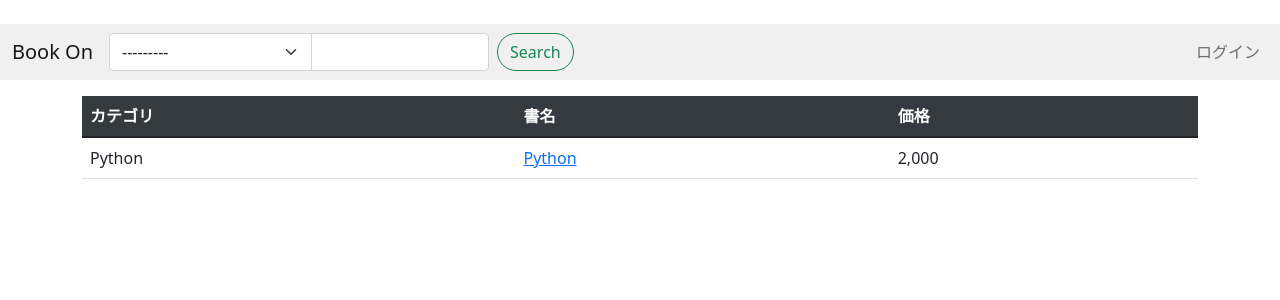
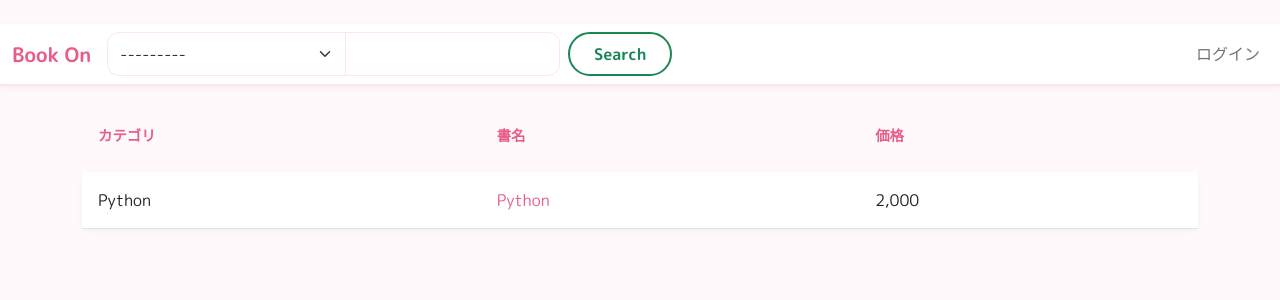
Before and after one commit to s84923/book-On, a Django app: page /search in a window 1280 px wide. Shown: the top 300 px of the page. Run offline with Django 4.2, Linux system fonts and the light colour scheme; data comes from the database, SQL or seed files in the repository; some libraries are stand-ins or nearby versions.

Commit message:
Update custom.css

```diff
--- a/onboro/static/onboro/css/custom.css
+++ b/onboro/static/onboro/css/custom.css
@@ -1,24 +1,140 @@
-.navbar-light {
-    background-color: #f0f0f0 !important;
+/*
+ * --- かわいいテーマ ---
+ * フォントと全体的なカラースキームを設定
+ */
+body {
+    font-family: 'M PLUS Rounded 1c', sans-serif;
+    background-color: #fff9fb; /* 全体の背景をほんのりピンクに */
+    color: #5b4c53; /* メインのテキストカラーを優しいブラウンに */
 }
 
-/* ボタンの角を丸くする */
-.btn {
-    border-radius: 20px;
+/* リンクの色とホバー効果 */
+a {
+    color: #e85d87; /* リンクの色を鮮やかなピンクに */
+    text-decoration: none;
+    transition: color 0.3s;
+}
+a:hover {
+    color: #d14a75;
+    text-decoration: underline;
 }
 
-/* テーブルのヘッダーの背景色と文字色を変更 */
-.table thead th {
-    background-color: #343a40;
-    color: #ffffff;
+/*
+ * --- ナビゲーションバー ---
+ */
+.navbar {
+    background-color: #ffffff !important;
+    border-bottom: 2px solid #fde4ec; /* 下部にピンクのライン */
+    box-shadow: 0 2px 8px rgba(0, 0, 0, 0.05); /* ほんのり影をつける */
+}
+.navbar-brand {
+    font-weight: 700; /* 太字 */
+    color: #e85d87 !important;
 }
 
-/* 書籍本文のスタイル */
+/*
+ * --- ボタン ---
+ */
+.btn {
+    border-radius: 50px; /* ボタンを角丸（ピル形状）に */
+    border-width: 2px;
+    font-weight: 700;
+    padding: 8px 24px;
+    transition: all 0.3s ease;
+}
+.btn-primary {
+    background-color: #e85d87;
+    border-color: #e85d87;
+}
+.btn-primary:hover {
+    background-color: #d14a75;
+    border-color: #d14a75;
+    transform: translateY(-2px); /* ホバー時に少し浮き上がる */
+    box-shadow: 0 4px 10px rgba(232, 93, 135, 0.3);
+}
+
+/* アウトラインボタン（お気に入りに追加など） */
+.btn-outline-warning {
+    color: #e85d87;
+    border-color: #e85d87;
+}
+.btn-outline-warning:hover {
+    color: #fff;
+    background-color: #e85d87;
+    border-color: #e85d87;
+}
+.btn-warning {
+    color: #fff;
+    background-color: #e85d87;
+    border-color: #e85d87;
+}
+
+/*
+ * --- フォーム ---
+ */
+.form-control, .form-select {
+    border-radius: 12px;
+    border: 1px solid #fde4ec;
+    transition: border-color 0.3s, box-shadow 0.3s;
+}
+.form-control:focus, .form-select:focus {
+    border-color: #e85d87;
+    box-shadow: 0 0 8px rgba(232, 93, 135, 0.2);
+}
+
+/*
+ * --- テーブル ---
+ */
+.table {
+    border-collapse: separate;
+    border-spacing: 0 8px; /* 行間にスペースを設ける */
+}
+.table thead th {
+    background-color: transparent;
+    color: #e85d87;
+    border: none;
+    font-size: 0.9rem;
+    text-transform: uppercase;
+}
+.table tbody tr {
+    background-color: #ffffff;
+    border-radius: 12px; /* 行の角を丸くする */
+    box-shadow: 0 2px 8px rgba(0, 0, 0, 0.05);
+    transition: transform 0.2s;
+}
+.table tbody tr:hover {
+    transform: translateY(-3px);
+}
+.table td, .table th {
+    border-top: none !important;
+    padding: 16px;
+    vertical-align: middle;
+}
+
+/*
+ * --- 書籍閲覧ページ ---
+ */
 .book-body {
-    background-color: #f8f9fa;
-    padding: 20px;
-    border-radius: 5px;
-    line-height: 1.8;
+    background-color: #ffffff;
+    padding: 30px;
+    border-radius: 12px;
+    line-height: 2; /* 行間を広げて読みやすく */
     font-size: 1.1rem;
-    color: #333;
+    color: #5b4c53;
+    box-shadow: 0 4px 12px rgba(0, 0, 0, 0.06);
+    margin-top: 20px;
+    margin-bottom: 20px;
 }
+
+/*
+ * --- カード（購入済み表示など）---
+ */
+.card {
+    border-radius: 12px;
+    border: none;
+    box-shadow: 0 4px 12px rgba(0, 0, 0, 0.06);
+}
+.card.text-dark.bg-light {
+    background-color: #e6fcf5 !important;
+    color: #1f7d62 !important;
+}
```
